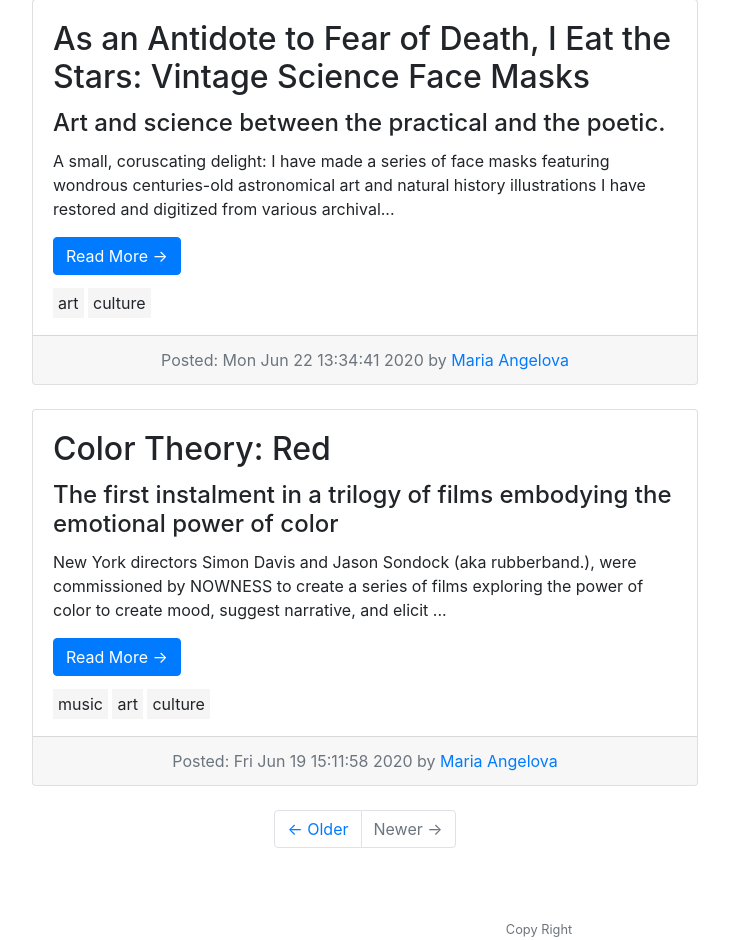
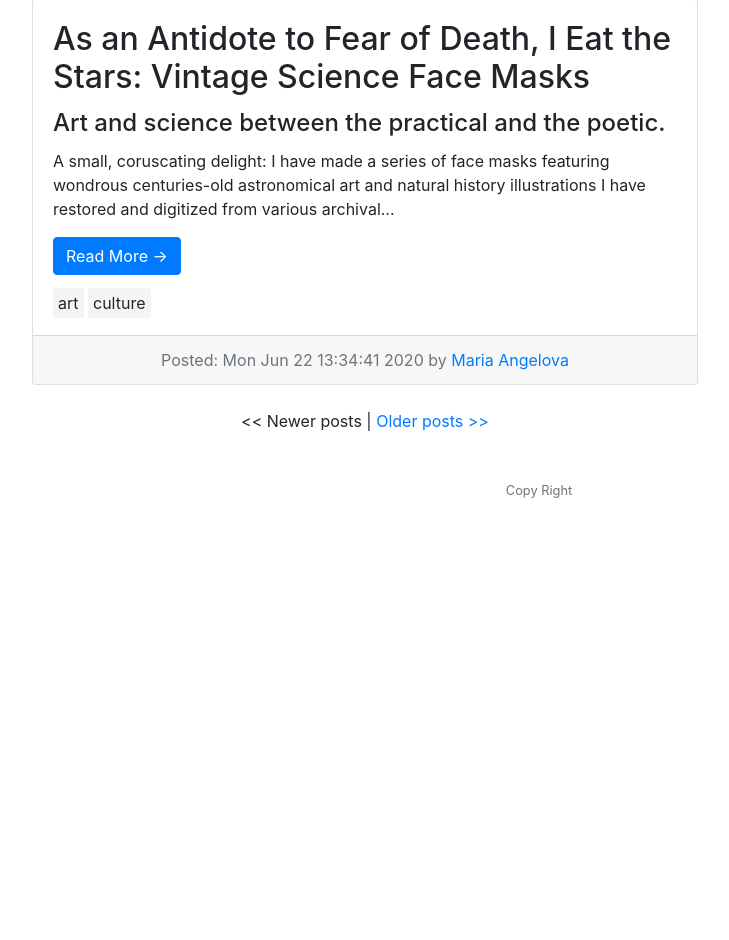
Before and after one commit to mariazangelova/flask-blog-app, a Flask app: page /posts in a window 1280 px wide. Shown: the part 2195-3135 px from the top of the page, without its empty margins (101-830 px from the left). After the commit the page ends 2693 px from the top, so only its background shows below. Run offline with Flask 2, Linux system fonts and the light colour scheme; data comes from the database, SQL or seed files in the repository; both versions use the stored data as it was after the commit; some libraries are stand-ins or nearby versions.

Commit message:
Add pagination to all routes using index (posts) page

```diff
--- a/app.py
+++ b/app.py
@@ -41,22 +41,28 @@ app.config["SESSION_PERMANENT"] = False
 app.config["SESSION_TYPE"] = "filesystem"
 Session(app)
 
-
-@app.route("/")
-def index():
-    posts = Post.query.join(User).order_by(desc(Post.date_posted)).all()
+@app.route("/", methods=['GET'])
+@app.route('/posts')
+@app.route("/<int:page>", methods=['GET'])
+def index(page=1):
+    #posts = Post.query.join(User).order_by(desc(Post.date_posted)).all()
+    posts = Post.query.order_by(Post.date_posted.desc()).paginate(page,per_page=5,error_out=False)
     categories = Category.query.all()
     return render_template("index.html", posts=posts, categories=categories)
 
-@app.route('/posts')
-def posts():
-    posts = Post.query.join(User).order_by(desc(Post.date_posted)).all()
+@app.route('/search', methods=["GET", "POST"])
+@app.route('/search/<int:page>', methods=["GET", "POST"])
+def search(page=1):
+    word = request.form.get("word")
+    posts = Post.query.filter(Post.content.contains(word)).paginate(page,per_page=5,error_out=False)
     categories = Category.query.all()
-    return render_template("index.html", posts=posts, categories=categories)
+    print(posts)
+    return render_template("index.html", posts=posts, categories=categories, word=word)
 
+@app.route("/posts/<category>/<int:page>", methods=["GET", "POST"])
 @app.route("/posts/<category>", methods=["GET", "POST"])
-def categories(category):
-    posts = Post.query.join(User).filter(Post.categories.any(title=category)).order_by(desc(Post.date_posted))
+def categories(category, page=1):
+    posts = Post.query.join(User).filter(Post.categories.any(title=category)).order_by(desc(Post.date_posted)).paginate(page,per_page=5,error_out=False)
     allcategories = Category.query.all()
     return render_template("index.html", posts=posts, categories=allcategories, category=category)
 
@@ -234,13 +240,6 @@ def add_post():
         categ = Category.query.all()
         return render_template("post_form.html", categories=categ)
 
-@app.route('/search', methods=["GET", "POST"])
-def search():
-    word = request.form.get("word")
-    posts = Post.query.filter(Post.content.contains(word)).all()
-    categories = Category.query.all()
-    return render_template("index.html", posts=posts, categories=categories, word=word)
-
 
 # Create a router for displaying a list of signed up users for an easy check
 @app.route('/users')
--- a/templates/index.html
+++ b/templates/index.html
@@ -14,7 +14,7 @@
       </div>
       {% endif %}
       <!-- Blog Post -->
-      {% block content %} {% if posts %} {%for post in posts%}
+      {% block content %} {% if posts %} {%for post in posts.items%}
       <div class="card mb-4">
         <div class="card-body" style="text-align: left;">
           <h2 class="card-title">{{post.title}}</h2>
@@ -42,14 +42,8 @@
       {% endif %} {% endblock content %}
 
       <!-- Pagination -->
-      <ul class="pagination justify-content-center mb-4">
-        <li class="page-item">
-          <a class="page-link" href="#">&larr; Older</a>
-        </li>
-        <li class="page-item disabled">
-          <a class="page-link" href="#">Newer &rarr;</a>
-        </li>
-      </ul>
+      {% if posts.has_prev %}<a  href="{{ url_for('index', page=posts.prev_num) }}">&lt;&lt; Newer posts</a>{% else %}&lt;&lt; Newer posts{% endif %} |
+{% if posts.has_next %}<a href="{{ url_for('index', page=posts.next_num) }}">Older posts &gt;&gt;</a>{% else %}Older posts &gt;&gt;{% endif %}
     </div>
 
     <!-- Sidebar Widgets Column -->
```
Also changed, not shown: blog.db.
